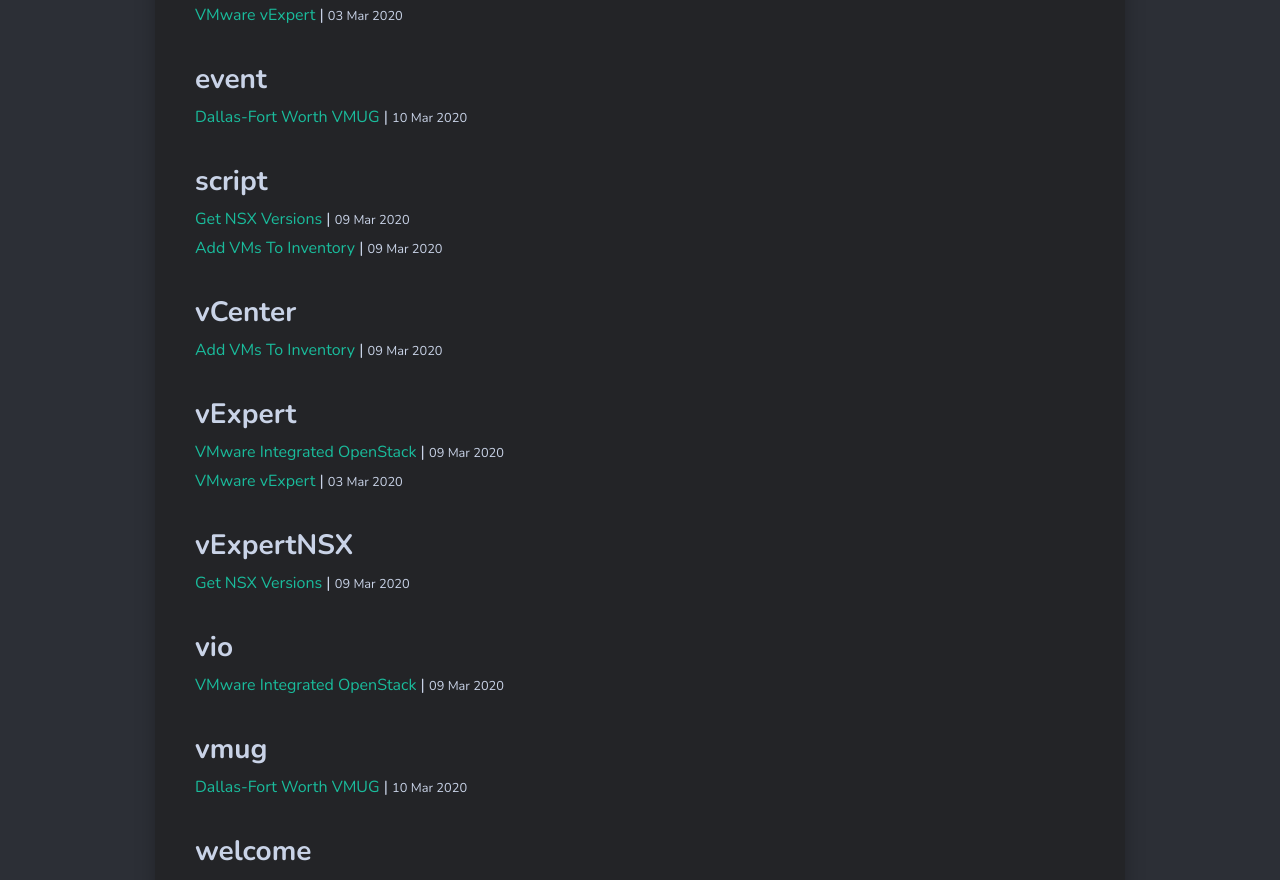
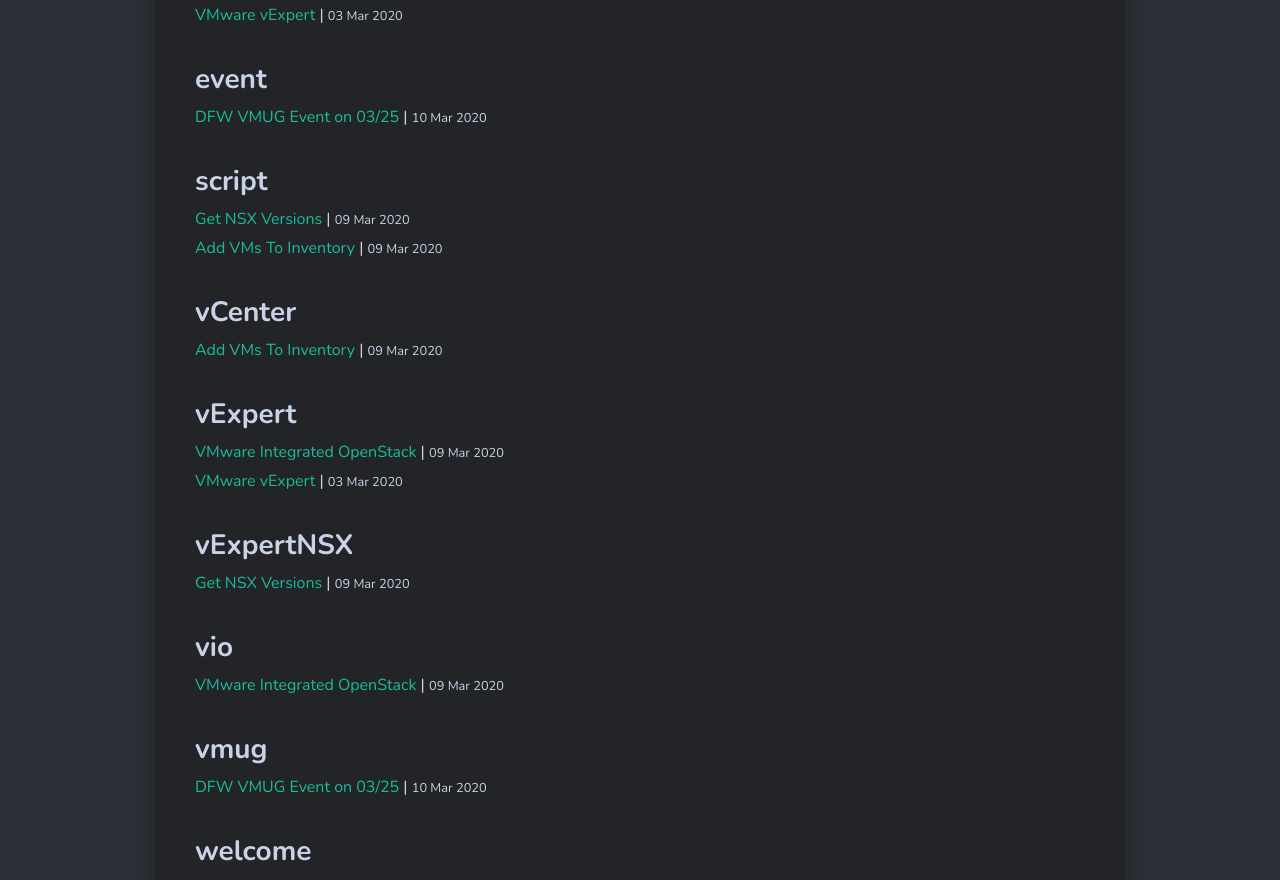
Before and after one commit to vNinjaDFW/vNinjaDFW.github.io, a Jekyll site: the page built from tags.html, in a window 1280 px wide. Shown: the part 798-1678 px from the top of the page. Built offline with Jekyll 4.4.1, drawn with Linux system fonts in a browser that asks for light colours; nearby versions of some CDN libraries.

Commit message:
Add files via upload

```diff
--- a/_posts/2020-03-10-dfwvmugmarch.md
+++ b/_posts/2020-03-10-dfwvmugmarch.md
@@ -1,11 +1,11 @@
 ---
 layout: post
-title:  Dallas-Fort Worth VMUG
+title:  DFW VMUG Event on 03/25
 date:   2020-03-10-dfwvmugmarch
-image:  dfwvmuglogo.jpg
+image:  dfwvmug-logo.jpg
 tags:   [vmug, event]
 ---
-The Dallas-Fort Worth VMware User Group Leadership Team invites you to register for DFW VMUG SMG#1 2020!
+The Dallas-Fort Worth VMware User Group Leadership Team invites you to register for our first VMUG Event of 2020!
 
 Come network, learn and have fun!
 
@@ -21,9 +21,7 @@
 
 Thanks to our SPONSORS!
 
-![]({{site.baseurl}}/img/zerto-logo.png)
-![]({{site.baseurl}}/img/hp-logo.png)
-![]({{site.baseurl}}/img/vmware-logo.png)
+![]({{site.baseurl}}/img/march-sponsors.jpg)
 
 Immediately following the movie, we will have our awesome vSocial from 3-7 pm. Location is TBD!
 
```
